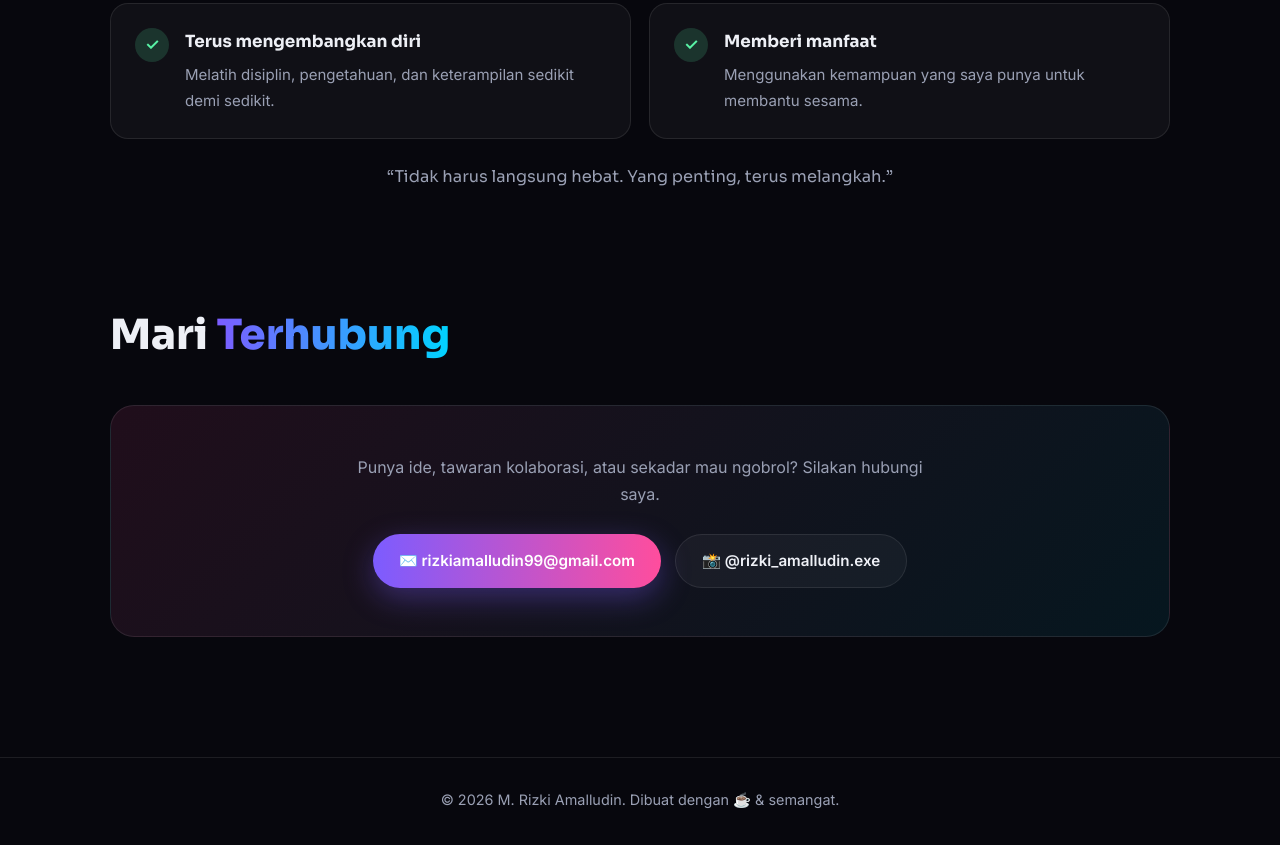
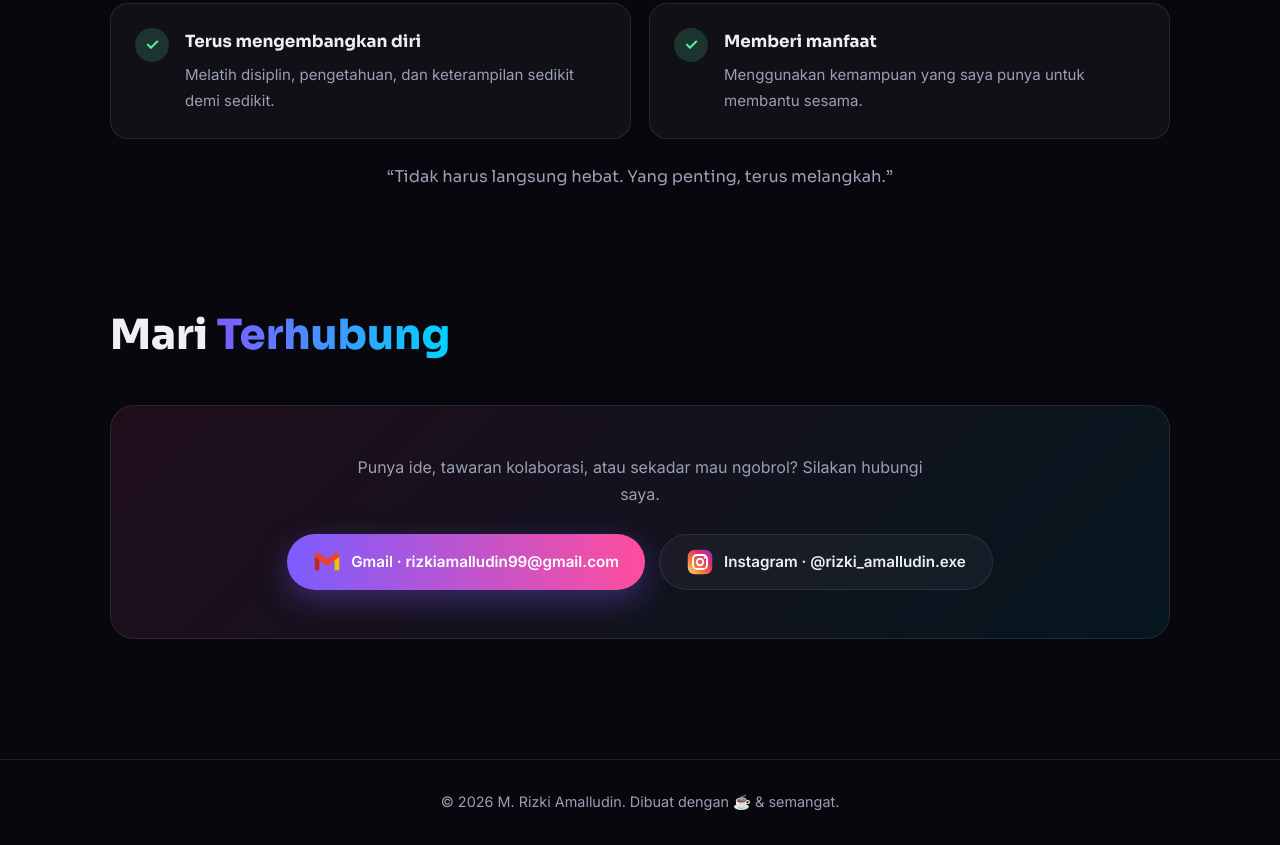
Before and after one commit to rizkiamalludin/profil-pribadi, a plain HTML site: page index.html in a window 1280 px wide. Shown: the part 2969-3814 px from the top of the page. Drawn offline with Linux system fonts and the light colour scheme.

Commit message:
Add accurate Gmail and Instagram contact branding

```diff
--- a/index.html
+++ b/index.html
@@ -17,6 +17,7 @@
     [id]{scroll-margin-top:5.5rem}
     @media(prefers-reduced-motion:reduce){html:focus-within{scroll-behavior:auto!important}*,*::before,*::after{animation-duration:.01ms!important;animation-iteration-count:1!important;transition-duration:.01ms!important;scroll-behavior:auto!important}}
   </style>
+<style>.contact-btns a{display:inline-flex;align-items:center;gap:10px;flex-wrap:wrap}.contact-btns svg{width:28px;height:28px}</style>
 </head>
 <body>
   <div class="bg-glow" aria-hidden="true"></div>
@@ -210,8 +211,8 @@
       <div class="contact reveal">
         <p>Punya ide, tawaran kolaborasi, atau sekadar mau ngobrol? Silakan hubungi saya.</p>
         <div class="contact-btns">
-          <a class="btn btn-primary" href="mailto:rizkiamalludin99@gmail.com">✉️ rizkiamalludin99@gmail.com</a>
-          <a class="btn btn-ghost" href="https://instagram.com/rizki_amalludin.exe" target="_blank" rel="noopener">📸 @rizki_amalludin.exe</a>
+          <a class="btn btn-primary" href="mailto:rizkiamalludin99@gmail.com"><svg viewBox="0 0 48 36" width="42" height="32" role="img" aria-label="Logo Gmail" style="flex:none"><path fill="#4285F4" d="M3 9.5V32h8V15z"/><path fill="#34A853" d="M37 15v17h8V9.5z"/><path fill="#EA4335" d="M3 9.5V5.8C3 2.4 7 .6 9.8 2.5L24 13l14.2-10.5C41 .6 45 2.4 45 5.8v3.7L24 25z"/><path fill="#C5221F" d="M3 9.5 11 15v17H3z"/><path fill="#FBBC04" d="M37 15 45 9.5V32h-8z"/></svg><span>Gmail · rizkiamalludin99@gmail.com</span></a>
+          <a class="btn btn-ghost" href="https://instagram.com/rizki_amalludin.exe" target="_blank" rel="noopener"><svg viewBox="0 0 48 48" width="42" height="42" role="img" aria-label="Logo Instagram" style="flex:none"><defs><linearGradient id="igOfficialGradient" x1="0" y1="1" x2="1" y2="0"><stop offset="0" stop-color="#FFDC80"/><stop offset=".35" stop-color="#F77737"/><stop offset=".65" stop-color="#E1306C"/><stop offset="1" stop-color="#833AB4"/></linearGradient></defs><rect x="3" y="3" width="42" height="42" rx="12" fill="url(#igOfficialGradient)"/><rect x="12" y="12" width="24" height="24" rx="7" fill="none" stroke="#fff" stroke-width="3.2"/><circle cx="24" cy="24" r="5.5" fill="none" stroke="#fff" stroke-width="3.2"/><circle cx="32" cy="16.5" r="2" fill="#fff"/></svg><span>Instagram · @rizki_amalludin.exe</span></a>
         </div>
       </div>
     </section>
```
